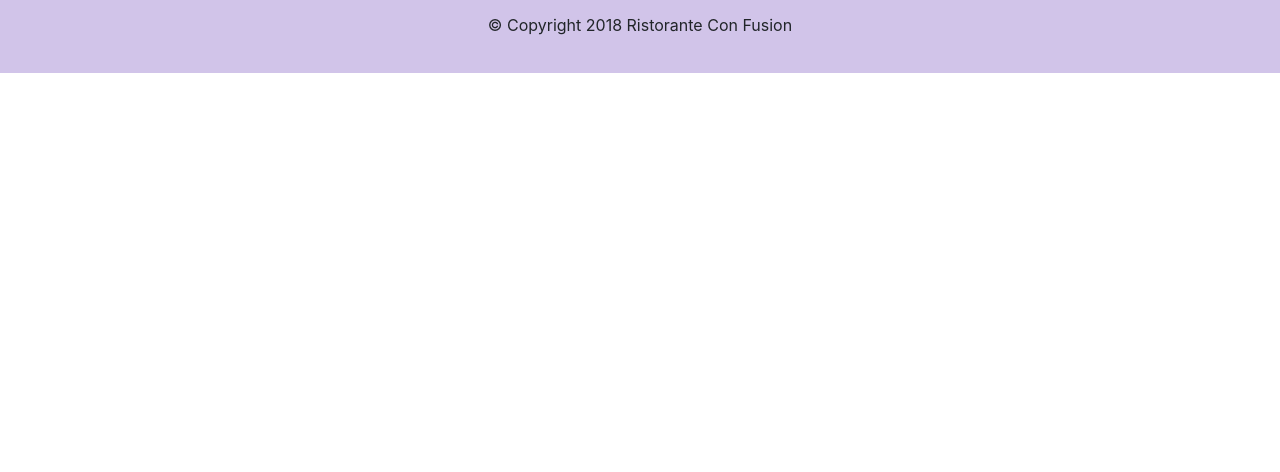
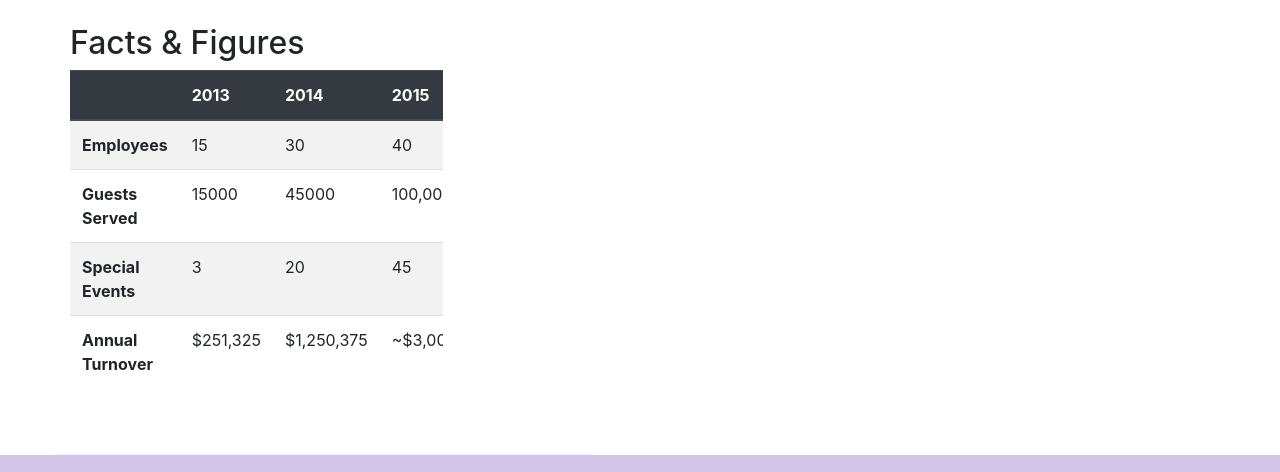
Before and after one commit to JavierGarciaGarzon/git-test, a plain HTML site: page aboutus.html in a window 1280 px wide. Shown: the part 1513-1985 px from the top of the page. Before the commit the page ends 1586 px from the top, so only its background shows below. Drawn offline with nearby package versions, Linux system fonts and the light colour scheme.

Commit message:
Tables and Cards
2nd Week point 3

```diff
--- a/aboutus.html
+++ b/aboutus.html
@@ -63,11 +63,36 @@
                 <p>Started in 2010, Ristorante con Fusion quickly established itself as a culinary icon par excellence in Hong Kong. With its unique brand of world fusion cuisine that can be found nowhere else, it enjoys patronage from the A-list clientele in Hong Kong.  Featuring four of the best three-star Michelin chefs in the world, you never know what will arrive on your plate the next time you visit us.</p>
                 <p>The restaurant traces its humble beginnings to <em>The Frying Pan</em>, a successful chain started by our CEO, Mr. Peter Pan, that featured for the first time the world's best cuisines in a pan.</p>
             </div>
-            <div>
+            <div class="col-12 col-sm-6">
+                <div class="card">
+                    <h3 class="card-header bg-primary text-white">Facts At a Glance</h3>
+                    <div class="card-body">
+                        <dl class="row">
+                            <dt class="col-6">Started</dt>
+                            <dd class="col-6">3 Feb. 2013</dd>
+                            <dt class="col-6">Major Stake Holder</dt>
+                            <dd class="col-6">HK Fine Foods Inc.</dd>
+                            <dt class="col-6">Last Year's Turnover</dt>
+                            <dd class="col-6">$1,250,375</dd>
+                            <dt class="col-6">Employees</dt>
+                            <dd class="col-6">40</dd>
+                        </dl>
+                    </div>
+                </div>
             </div>
         </div>
-
-
+        <div class="col-12">
+            <div class="card card-body bg-light">
+                <blockquote class="blockquote">
+                    <p class="mb-0">You better cut the pizza in four pieces because
+                        I'm not hungry enough to eat six.</p><br>
+                    <footer class="blockquote-footer">Yogi Berra,
+                        <cite title="Source Title">The Wit and Wisdom of Yogi Berra,
+                        P. Pepe, Diversion Books, 2014</cite>
+                    </footer>
+                </blockquote>
+            </div>
+        </div>
         <div class="row">
             <div class="col-12 col-sm-12">
                 <h2>Corporate Leadership</h2>
@@ -88,8 +113,53 @@
                 <p>Award winning three-star Michelin chef with wide International experience having worked closely with whos-who in the culinary world, he specializes in creating mouthwatering Indo-Italian fusion experiences. He says, <em>Put together the cuisines from the two craziest cultures, and you get a winning hit! Amma Mia!</em></p>
                 </div>
             </div>
+            <div class="row row-content">
+                <div class="col-12 col-sm-9">
+                    <h2>Facts &amp; Figures</h2>
+                    <div class="table-responsive">
+                        <table class="table table-striped">
+                            <thead class="thead-dark">
+                                <tr>
+                                    <th>&nbsp;</th>
+                                    <th>2013</th>
+                                    <th>2014</th>
+                                    <th>2015</th>
+                                </tr>
+                            </thead>
+                            <tbody>
+                                <tr>
+                                    <th>Employees</th>
+                                    <td>15</td>
+                                    <td>30</td>
+                                    <td>40</td>
+                                </tr>
+                                <tr>
+                                    <th>Guests Served</th>
+                                    <td>15000</td>
+                                    <td>45000</td>
+                                    <td>100,000</td>
+                                </tr>
+                                <tr>
+                                    <th>Special Events</th>
+                                    <td>3</td>
+                                    <td>20</td>
+                                    <td>45</td>
+                                </tr>
+                                <tr>
+                                    <th>Annual Turnover</th>
+                                    <td>$251,325</td>
+                                    <td>$1,250,375</td>
+                                    <td>~$3,000,000</td>
+                                </tr>
+                            </tbody>
+                        </table>
+                    </div>
+                </div>
+                 <div class="col-12 col-sm-3">
+                </div>
+           </div>
+
        </div>
-
     </div>
 
     <footer class="footer">
```
